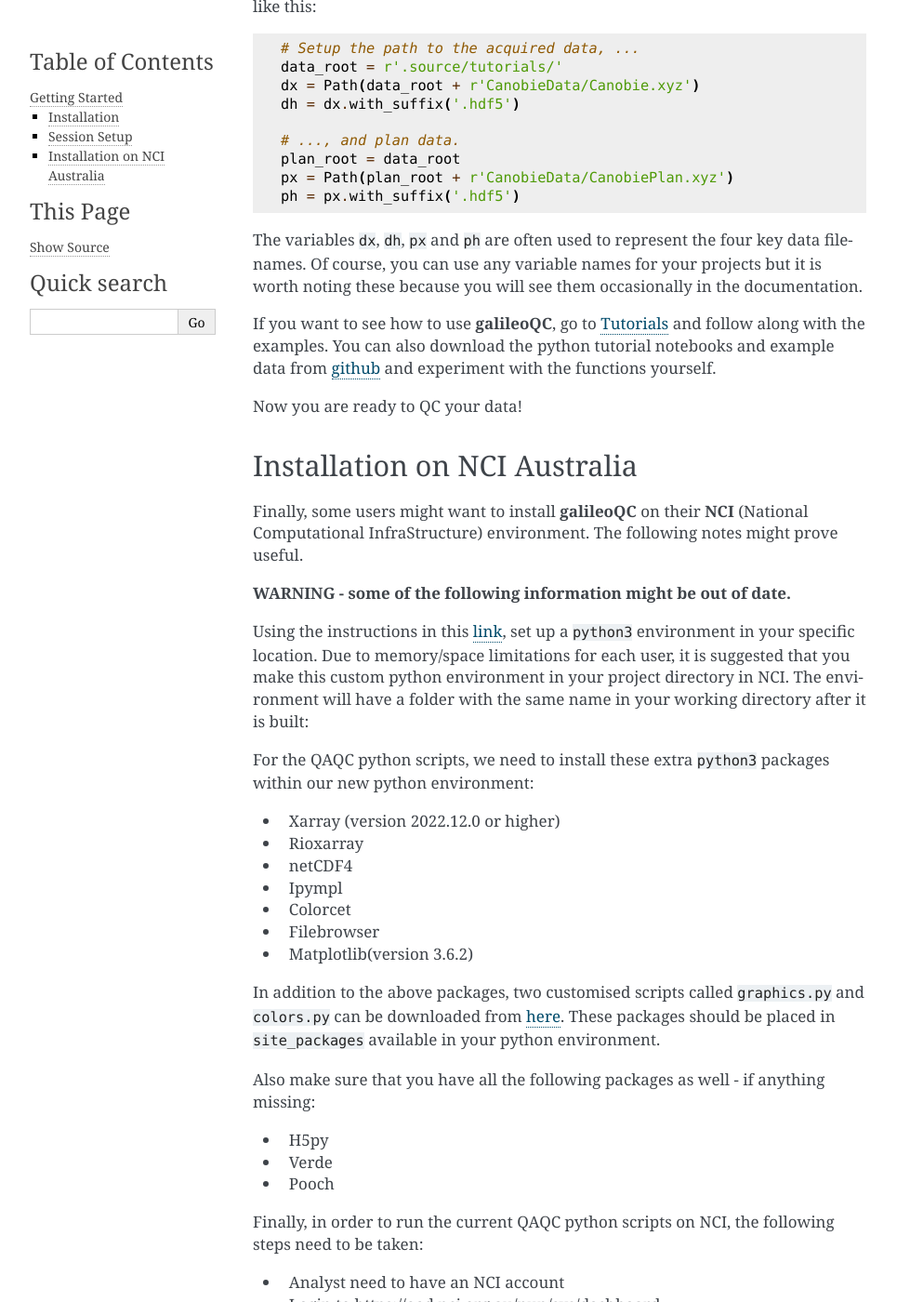
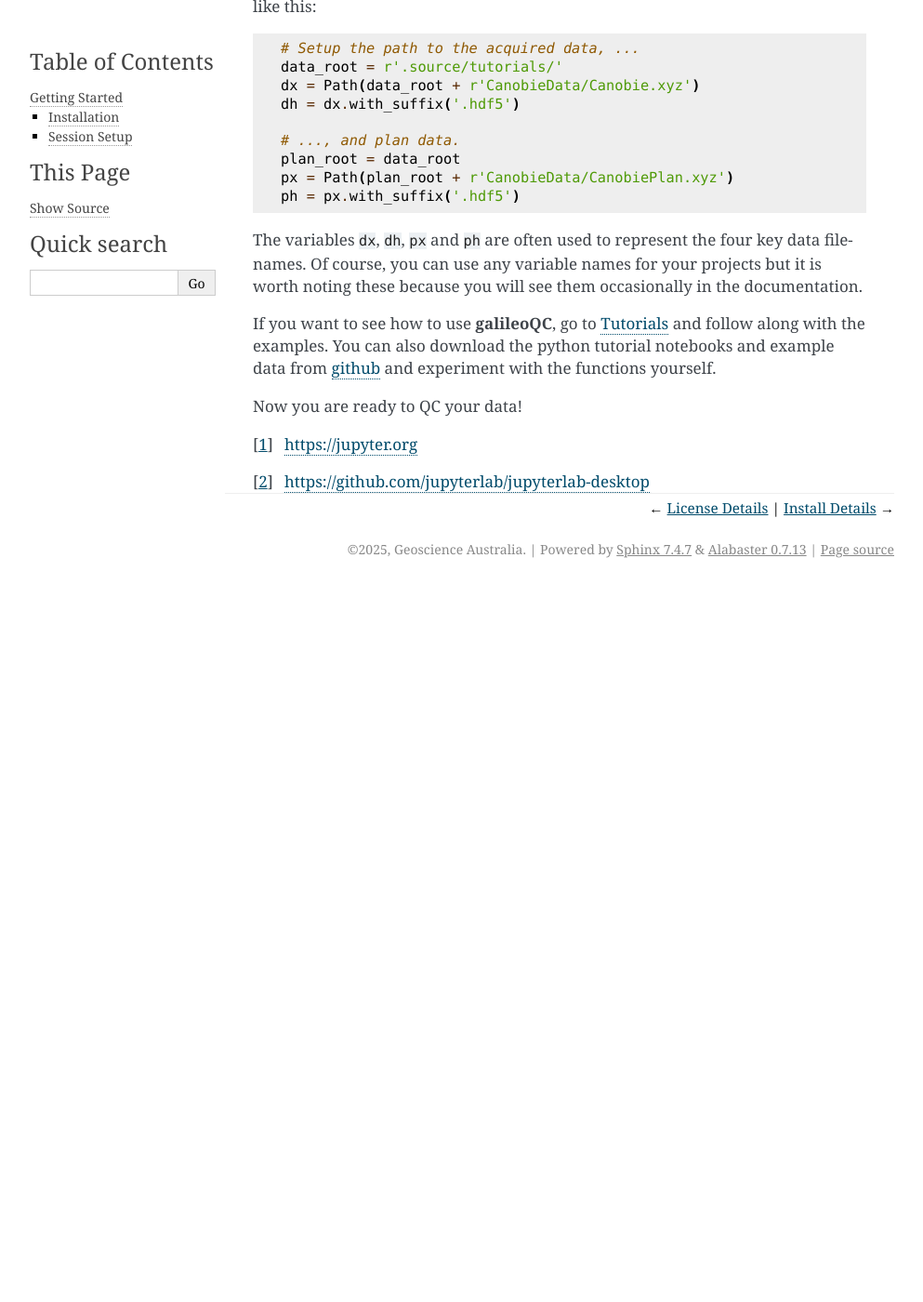
Before and after one commit to GeoscienceAustralia/galileoQC, a Sphinx documentation site: the page built from docs/source/starting.md, in a window 1280 px wide and 1400 px high, scrolled down 833 px. Shown: the whole window at 93% size, without its empty margins (148-1141 px from the left). Built offline with Sphinx 7.4.7, drawn with Linux system fonts in a browser that asks for light colours; pages that are not in the unit, such as notebooks, are missing from menus; after the commit the page ends 1463 px from its top, so only the background shows below that; some of the changed text lies outside the part shown.

Commit message:
Minor improvements to docs

````diff
--- a/docs/source/starting.md
+++ b/docs/source/starting.md
@@ -10,7 +10,7 @@ To use __galileoQC__, first install it into your `whizz` environment using pip (
 (whizz) $ pip install galileoQC
 ```
 
-Then start up a jupyterlab notebook. For more information about this, see [^Jupyter] . The Jupyterlab-Desktop app [^JupyterApp] also works.
+Then start up a jupyterlab notebook. For more information about jupyterlab, see [^Jupyter] . The Jupyterlab-Desktop app [^JupyterApp] also works.
 
 For more information on installation see [Install Details](#installs-target).
 
@@ -60,59 +60,3 @@ Now you are ready to QC your data!
 [^Jupyter]: <https://jupyter.org>
 
 [^JupyterApp]: <https://github.com/jupyterlab/jupyterlab-desktop>
-
-
-## Installation on NCI Australia
-
-Finally, some users might want to install __galileoQC__ on their **NCI** (National Computational InfraStructure) environment. The following notes might prove useful.
-
-__WARNING - some of the following information might be out of date.__
-
-Using the instructions in this [link](https://opus.nci.org.au/display/Help/3.3+Using+a+custom+Python+virtual+environment+in+JupyterLab), set up a `python3` environment in your specific location. Due to memory/space limitations for each user, it is suggested that you make this custom python environment in your project directory in NCI. The environment will have a folder with the same name in your working directory after it is built:
-
-For the QAQC python scripts, we need to install these extra `python3` packages within our new python environment:
-- &nbsp; Xarray (version 2022.12.0 or higher)
-- &nbsp; Rioxarray
-- &nbsp; netCDF4
-- &nbsp; Ipympl
-- &nbsp; Colorcet
-- &nbsp; Filebrowser
-- &nbsp; Matplotlib(version 3.6.2)
-
-In addition to the above packages, two customised scripts called `graphics.py` and `colors.py` can be downloaded from [here](https://github.com/jobar8/graphics). These packages should be placed in `site_packages` available in your python environment.
-
-Also make sure that you have all the following packages as well - if anything missing:
-
-- &nbsp; H5py
-- &nbsp; Verde
-- &nbsp; Pooch
-
-Finally, in order to run the current QAQC python scripts on NCI, the following steps need to be taken:
-
-- &nbsp; Analyst need to have an NCI account
-- &nbsp; Login to https://ood.nci.org.au/pun/sys/dashboard
-- &nbsp; Choose Virtual Desktop
-- &nbsp; Except project that needs to be changed to your active project the rest of settings should be accepted as default
-- &nbsp; Launch the VDI app
-- &nbsp; From the menu choose the Terminal
-- &nbsp; Navigate to your working directory
-- &nbsp; Load `python3` package available in NCI
-```
-[user@ood-vn30 user]$ module load python3/3.9.2
-	Loading python3/3.9.2
-	 Loading requirement: intel-mkl/2020.4.304
-```
-In your working directory you will have two active subfolders:
-- &nbsp; Directory that contains your code and notebooks
-- &nbsp; Directory that contains your specific python environment
-Load your specific `python3` environment for instance loading environment called QA
-```
-[user@ood-vn30 user]$ . QA/bin/activate
-     (QA) [user@ood-vn30 user]$
-```
-- &nbsp;  Run jupyter notebook in your VDI using the command:
-```
-Jupyter notebook
-```
-
-At this stage, you will be redirected to a web browser that you can load the specific notebook and quality check your airborne gravity dataset.
````
Also changed, not shown: README.md (+1 -3 lines), docs/source/about.md (+6 -4 lines), docs/source/index.md (+2 -1 lines), 1 other file.
